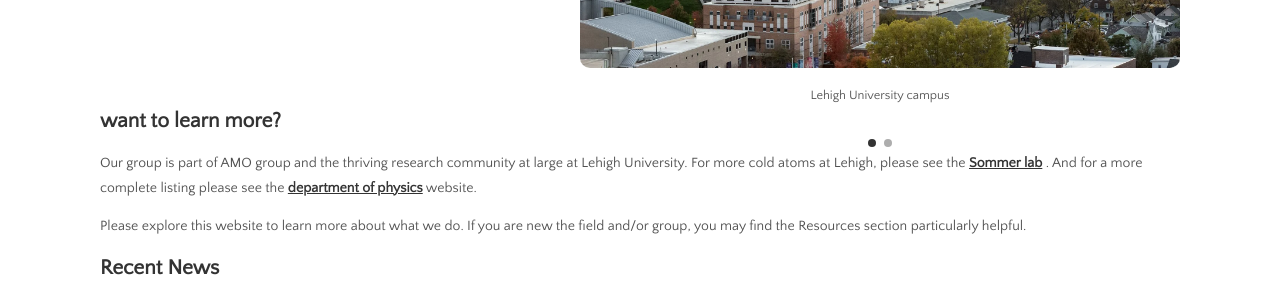
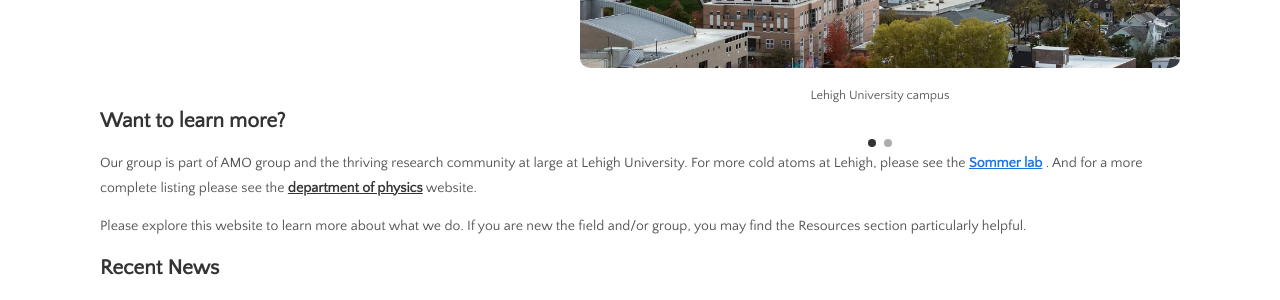
Before and after one commit to fujiwara-quantum-lab/fujiwara-quantum-lab.github.io, a Jekyll site: the page built from index.md, in a window 1280 px wide. Shown: the part 524-824 px from the top of the page. Built offline with Jekyll 4.4.1, drawn with Linux system fonts in a browser that asks for light colours; part of the change alters nothing that is shown.

Commit message:
link colors

```diff
--- a/_sass/_default.scss
+++ b/_sass/_default.scss
@@ -74,6 +74,10 @@ html {
   .menu-content {
     margin-bottom: 5px;
   }
+}
+
+.link-blue {
+  color: #1a73e8;
 }
 
 /*
--- a/index.md
+++ b/index.md
@@ -19,9 +19,9 @@ permalink: /
    text=carousel_text
 %}
 
-## want to learn more?
+## Want to learn more?
 
-Our group is part of AMO group and the thriving research community at large at Lehigh University. For more cold atoms at Lehigh, please see the [**Sommer lab**](https://sites.google.com/lehigh.edu/sommerlab/home) . And for a more complete listing please see the [**department of physics**](https://physics.cas.lehigh.edu/research) website.
+Our group is part of AMO group and the thriving research community at large at Lehigh University. For more cold atoms at Lehigh, please see the [**Sommer lab**](https://sites.google.com/lehigh.edu/sommerlab/home){: .link-blue } . And for a more complete listing please see the [**department of physics**](https://physics.cas.lehigh.edu/research) website.
 
 Please explore this website to learn more about what we do.  If you are new the field and/or group, you may find the Resources section particularly helpful.
 
```
